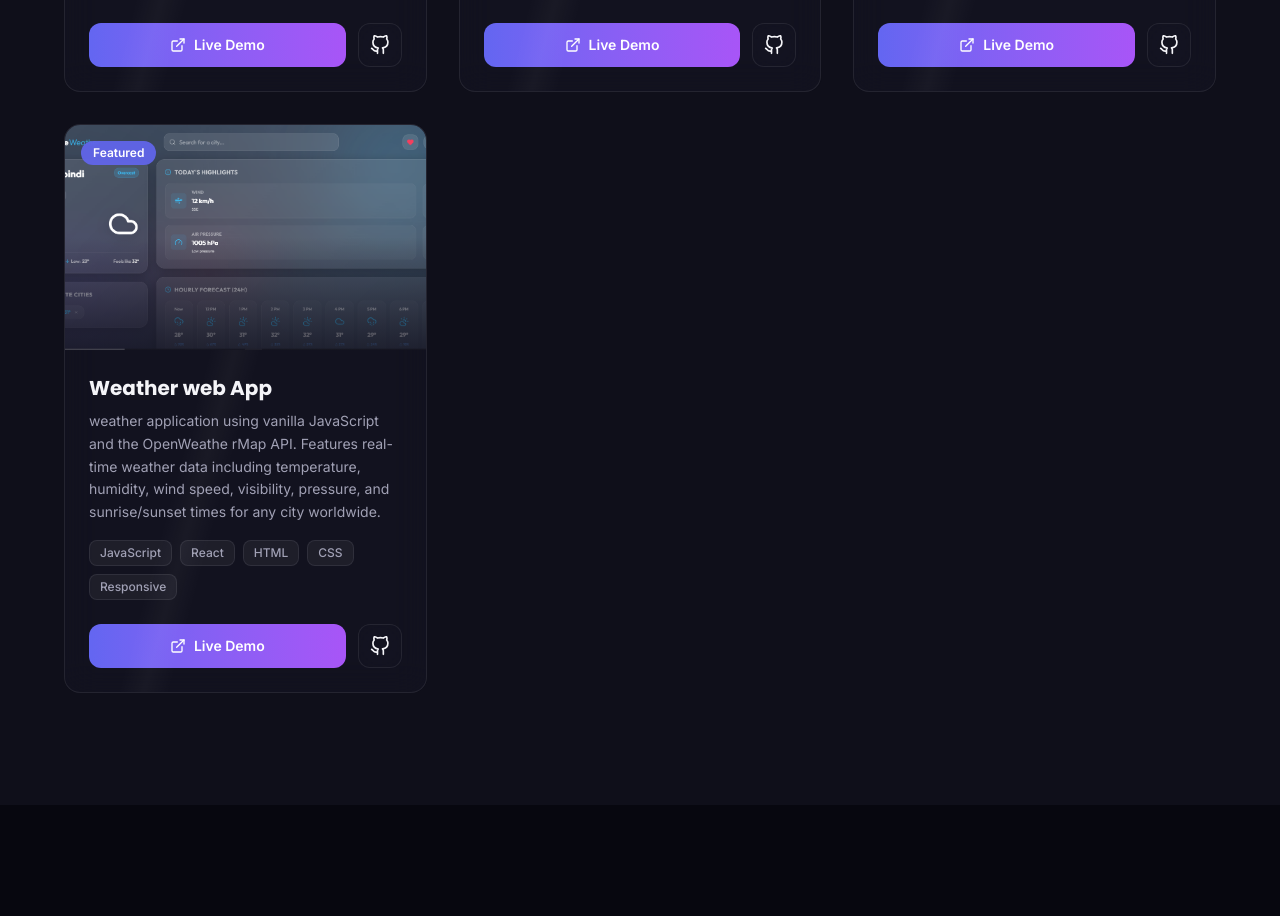
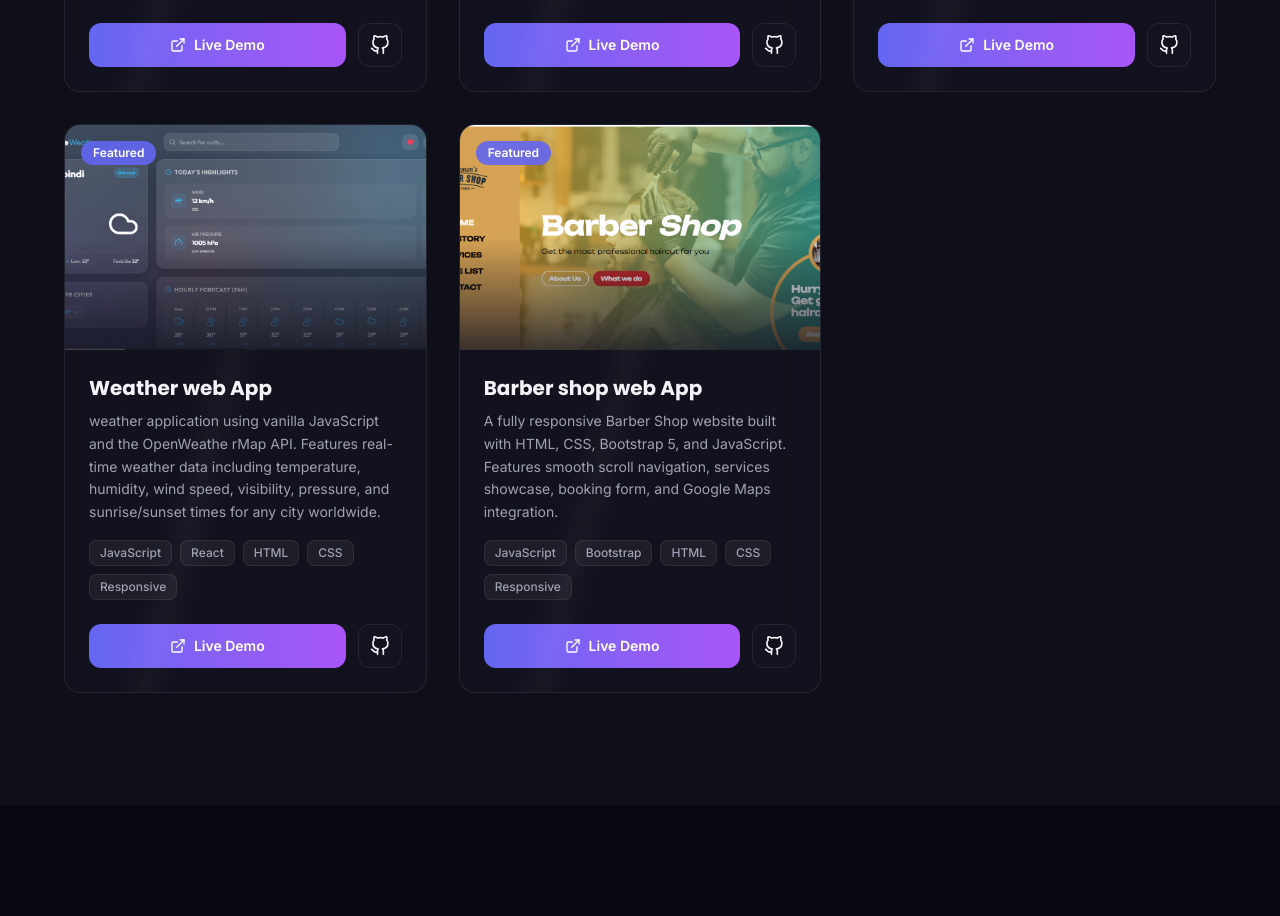
Before and after one commit to theirhasnain-eng/portfolio-website, a React (Vite) app: page / in a window 1280 px wide. Shown: the part 3820-4736 px from the top of the page. Built offline with nearby package versions, Linux system fonts and the light colour scheme; no server answers.

Commit message:
another project is added

```diff
--- a/src/data/images.js
+++ b/src/data/images.js
@@ -26,4 +26,8 @@ export const siteImages = {
     /** Weather card   project card */
 
    weatherapp: "/images/weather-pic.png",
+
+    /** baber shop web card   project card */
+
+   barbershop: "/images/barber-web.png",
 };
--- a/src/data/projects.js
+++ b/src/data/projects.js
@@ -45,4 +45,15 @@ export const projects = [
     githubUrl: "https://github.com/theirhasnain-eng/weather-app",
     featured: true,
   },
+   {
+    id: 5,
+    title: "Barber shop web App",
+    description:
+      "A fully responsive Barber Shop website built with HTML, CSS, Bootstrap 5, and JavaScript. Features smooth scroll navigation, services showcase, booking form, and Google Maps integration. ",
+    tech: ["JavaScript", "Bootstrap","HTML", "CSS", "Responsive"],
+    image:  siteImages.barbershop,
+    liveUrl: "https://barber-shop-web-six.vercel.app/",
+    githubUrl: "https://github.com/theirhasnain-eng/barber-shop-web.git",
+    featured: true,
+  },
 ];
```
Also changed, not shown: public/images/barber-web.png (added).
